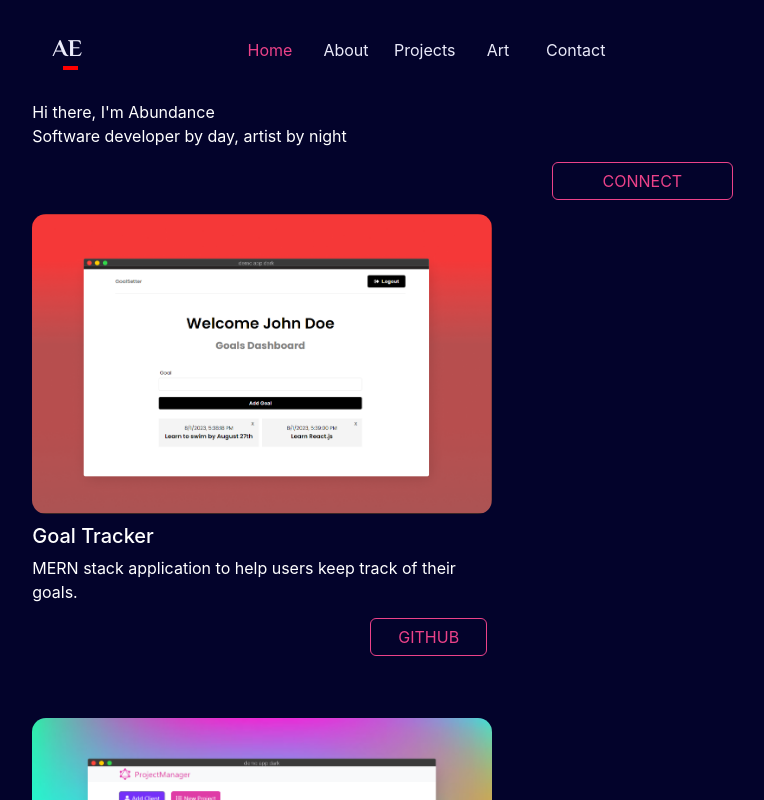
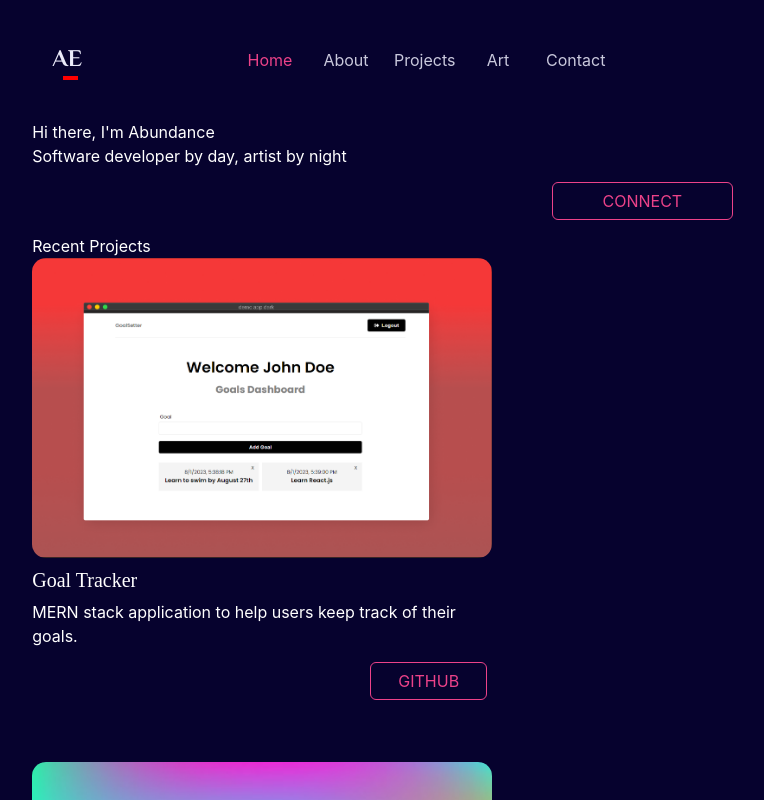
Before and after one commit to abundanceesim/website-portfolio, a React (Create React App) app in the folder client/: page / in a window 1280 px wide. Shown: the top 800 px of the page, without its empty margins (255-1019 px from the left). Built offline with nearby package versions, Linux system fonts and the light colour scheme.

Commit message:
Modify navbar style

```diff
--- a/client/src/App.css
+++ b/client/src/App.css
@@ -2,7 +2,7 @@
 @import url('https://fonts.googleapis.com/css2?family=Libre+Baskerville&display=swap');
 
 body {
-  background-color: #03032b;
+  background-color: #06022e;
   /* background-image: linear-gradient( #03032b, #0d083d); */
   height: 100%;
   color: white;
@@ -12,7 +12,6 @@ body {
   animation-delay: 0.5s;
   animation-fill-mode: backwards;
 }
-
 
 
 .main {
@@ -61,8 +60,6 @@ ul.nav-menu > a.active {
   text-underline-offset: 8px; */
 }
 
-
-
 ul {
   list-style: none;
   margin: 0 auto;
@@ -70,7 +67,7 @@ ul {
 
 /* Target children of .nav-menu ul */
 ul.nav-menu > a {
-  color: rgb(235, 235, 250);
+  color: rgba(235, 235, 250, 0.856);
   text-decoration: none !important;
 }
 
@@ -82,7 +79,7 @@ ul.nav-menu > a {
 
 .navbar {
   color: #fff !important;
-  padding: 20px 20px;
+  padding: 30px 20px;
 }
 
 .nav-container {
@@ -94,6 +91,8 @@ ul.nav-menu > a {
 
 .nav-logo {
   padding: 10px 12px;
+  animation-duration: 1.3s;
+  animation-name: animate-fade;
 }
 
 .nav-logo a{
@@ -110,7 +109,10 @@ ul.nav-menu > a {
   display: block;
   margin-left: 35%;
   width: 50%;
+  animation-duration: 0.6s;
+  animation-name: animate-stretch;
 }
+
 
 .nav-logo:hover {
   border-radius: 100%;
@@ -132,11 +134,14 @@ ul.nav-menu > a {
 }
 
 .nav-item:hover {
-  text-decoration: underline;
-  /* text-decoration-color: rgb(243, 74, 74); */
+  color: white;
+  text-decoration-line: underline;
   text-decoration-color: rgb(236, 66, 137);
   text-decoration-thickness: 4px;
-  text-underline-offset: 8px;
+  text-underline-offset: 10.5px;
+  animation-name: animate-underline;
+  animation-duration: 152ms;
+  /* transition: text-decoration-thickness 200ms, text-decoration-color 500ms; */
 }
 
 .main-content {
@@ -162,7 +167,7 @@ ul.nav-menu > a {
 }
 
 .message {
-  height: 220px;
+  height: 300px;
 }
 
 .contact-heading {
@@ -303,6 +308,19 @@ ul.nav-menu > a {
   margin: 0 auto;
 }
 
+/* @import url('https://fonts.googleapis.com/css2?family=Playfair+Display:wght@600&display=swap');
+ */
+ /* @import url('https://fonts.googleapis.com/css2?family=Urbanist:wght@600&display=swap'); */
+/* @import url('https://fonts.googleapis.com/css2?family=Shippori+Mincho:wght@700&display=swap');  */
+@import url('https://fonts.googleapis.com/css2?family=Neuton&display=swap');
+
+.project-title {
+  /* font-family: 'Playfair Display', serif; */
+  /* font-family: 'Urbanist', sans-serif; */
+  /* font-family: 'Shippori Mincho', serif; */
+  font-family: 'Neuton', serif;
+}
+
 .project-container img {
   cursor: pointer;
   width: 460px;
@@ -374,6 +392,29 @@ ul.nav-menu > a {
   }
 }
 
+@keyframes animate-stretch {
+  0% {
+    width: 0%;
+  }
+
+  45% {
+    width: 22%;
+  }
+
+  100% {
+    width: 50%;
+  }
+}
+
+@keyframes animate-underline {
+  0% {
+    text-decoration-thickness: 0px
+  }
+
+  100% {
+    text-decoration-thickness: 4px;
+  }
+}
 
 
 /* .footer {
--- a/client/src/components/ProjectItem.jsx
+++ b/client/src/components/ProjectItem.jsx
@@ -8,8 +8,8 @@ function ProjectItem({project}) {
           <img src={project.screenshot} alt={project.shortTitle + "-img"} />
         </div>
       </div>
-      <div className="project-description">
-        <h5>{project.title}</h5>
+      <div className="project-details">
+        <h5 className='project-title'>{project.title}</h5>
         {project.description}
       </div>
       <div className='github-btn'>
--- a/client/src/pages/About.jsx
+++ b/client/src/pages/About.jsx
@@ -11,7 +11,7 @@ export default function About() {
           </div>
           <div className="col">
             Hi, I'm Abundance Esim, a software developer and recent Computer
-            Programming graduate. I'm Nigerian but currently reside in Canada. I
+            Programming graduate. I'm Nigerian but reside in Canada. I
             have experience building web applications, particularly using
             JavaScript, Angular and React. Asides from these, I'm proficient in
             Java.
--- a/client/src/pages/Home.jsx
+++ b/client/src/pages/Home.jsx
@@ -14,13 +14,16 @@ export default function Home() {
           <div>Software developer by day, artist by night</div>
           <div className="github-btn">
             <a className="btn btn-outline-primary github-source-btn"
-            href="/contact" >CONNECT</a>
+              href="/contact" >  CONNECT </a>
           </div>
         </div>
         <div className="recent-projects">
+          Recent Projects
           {/* <div className="container projects"> */}
           <div className="row">
-            {projects.filter((item, idx) => idx < 2).map((project) => (
+            {projects
+              .filter((item, idx) => idx < 2)
+              .map((project) => (
                 <div className="col mb-5" style={{ maxWidth: "min-content" }}>
                   <ProjectItem project={project} key={project} />
                 </div>
@@ -29,18 +32,17 @@ export default function Home() {
           {/* </div> */}
         </div>
         <div className="recent-artworks">
-        {/* <div className="art-page"> */}
           <div className="row mt-4">
-          {artworks.filter((item, idx) => idx < 3).map((art) => (
+            {artworks
+              .filter((item, idx) => idx < 3)
+              .map((art) => (
                 <div className="col mb-3">
                   <Artwork artwork={art} key={art.id} />
                 </div>
               ))}
           </div>
-      {/* </div> */}
         </div>
       </div>
-
     </>
   );
 }
```
Lines whose indentation alone changed are shown as unchanged.
